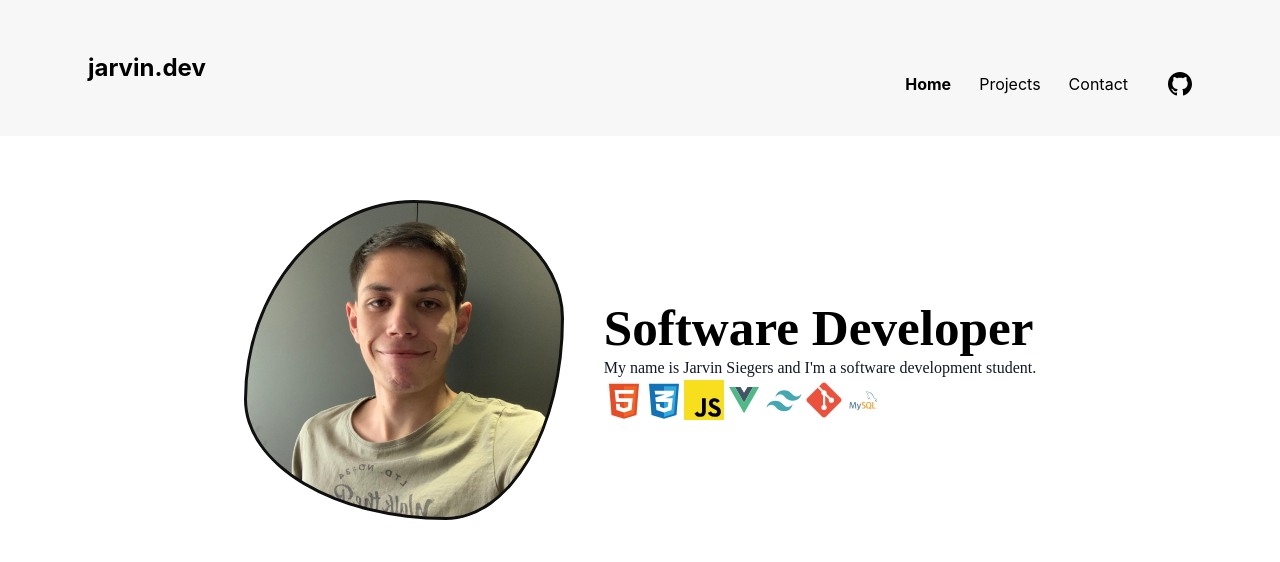
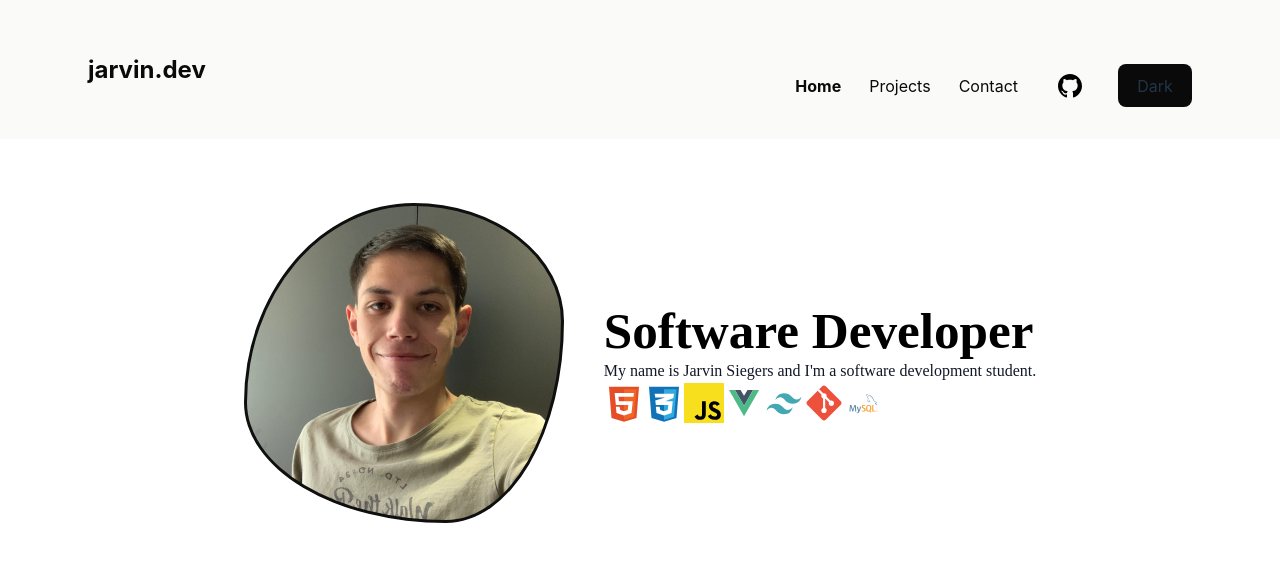
Before and after one commit to jarvin-s/portfolio, a Vue app: page / in a window 1280 px wide. Shown: the top 562 px of the page. Built offline with nearby package versions, Linux system fonts and the light colour scheme.

Commit message:
Add Dark Mode styling and what not

```diff
--- a/src/components/Navbar.vue
+++ b/src/components/Navbar.vue
@@ -1,10 +1,9 @@
 <template>
-    <div class="nav-container-div top-0">
+    <div class="bg-stone-50 dark:bg-zinc-900 top-0">
         <nav class="nav-container px-6 py-8 mx-auto md:flex md:justify-between md:items-center">
             <div class="flex items-center justify-between">
-                <RouterLink to="/" class="text-xl font-bold text-gray-800 md:text-2xl hover:text-red-900">
-                    <!-- <img class="w-36" src="/nav-logo.png"/> -->
-                    <h3 class="text-black">jarvin.dev</h3>
+                <RouterLink to="/" class="text-xl  md:text-2xl">
+                    <h3 class="text-neutral-950 font-bold dark:text-white">jarvin.dev</h3>
                 </RouterLink>
                 <div @click="showMenu = !showMenu" class="flex md:hidden">
                     <button type="button" class="text-gray-800 hover:text-gray-400 focus:outline-none focus:text-gray-400">
@@ -17,34 +16,32 @@
                 </div>
             </div>
 
-            <!-- Mobile Menu open: "block", Menu closed: "hidden" -->
             <ul :class="showMenu ? 'flex' : 'hidden'"
                 class="flex-col mt-8 md:flex md:space-y-0 md:flex-row md:items-center md:space-x-1 md:mt-0">
 
-                <li class="px-3 py-2 rounded-lg text-black hover:bg-gray-300">
+                <li class="px-3 py-2 rounded-lg text-neutral-950 dark:text-white hover:bg-gray-300">
                     <RouterLink :to="'/'"> Home </RouterLink>
                 </li>
 
-                <!-- <li class="px-3 py-2 rounded-lg text-black hover:bg-gray-300">
-                    <RouterLink :to="'/about'"> About </RouterLink>
-                </li> -->
-
-                <li class="px-3 py-2 rounded-lg text-black hover:bg-gray-300">
+                <li class="px-3 py-2 rounded-lg text-neutral-950 dark:text-white hover:bg-gray-300">
                     <RouterLink :to="'/projects'"> Projects </RouterLink>
                 </li>
 
-                <li class="px-3 py-2 rounded-lg text-black hover:bg-gray-300">
+                <li class="px-3 py-2 rounded-lg text-neutral-950 dark:text-white hover:bg-gray-300">
                     <RouterLink :to="'/contact'"> Contact </RouterLink>
                 </li>
 
                 <div class="flex justify-between items-center hidden sm:block">
                     <a target="_blank" href="https://github.com/jarvin-s/portfolio"
-                        className="ml-6 block text-slate-400 hover:text-slate-500 dark:hover:text-slate-300">
+                        className="ml-6 block text-slate-400 hover:text-slate-500 dark:text-slate-200 dark:hover:text-sky-300">
                         <svg xmlns="http://www.w3.org/2000/svg" width="24" height="24" viewBox="0 0 24 24">
                             <path
                                 d="M12 0c-6.626 0-12 5.373-12 12 0 5.302 3.438 9.8 8.207 11.387.599.111.793-.261.793-.577v-2.234c-3.338.726-4.033-1.416-4.033-1.416-.546-1.387-1.333-1.756-1.333-1.756-1.089-.745.083-.729.083-.729 1.205.084 1.839 1.237 1.839 1.237 1.07 1.834 2.807 1.304 3.492.997.107-.775.418-1.305.762-1.604-2.665-.305-5.467-1.334-5.467-5.931 0-1.311.469-2.381 1.236-3.221-.124-.303-.535-1.524.117-3.176 0 0 1.008-.322 3.301 1.23.957-.266 1.983-.399 3.003-.404 1.02.005 2.047.138 3.006.404 2.291-1.552 3.297-1.23 3.297-1.23.653 1.653.242 2.874.118 3.176.77.84 1.235 1.911 1.235 3.221 0 4.609-2.807 5.624-5.479 5.921.43.372.823 1.102.823 2.222v3.293c0 .319.192.694.801.576 4.765-1.589 8.199-6.086 8.199-11.386 0-6.627-5.373-12-12-12z" />
                         </svg>
                     </a>
+                </div>
+                <div class="flex justify-between items-center hidden pl-8 sm:block">
+                    <DarkModeToggle />
                 </div>
             </ul>
         </nav>
@@ -53,7 +50,11 @@
 
 <script>
 import { RouterLink } from 'vue-router'
+import DarkModeToggle from '@/components/DarkModeToggle.vue'
 export default {
+    components: {
+        DarkModeToggle
+    },
     data() {
         return {
             showMenu: false,
--- a/src/style.css
+++ b/src/style.css
@@ -61,14 +61,9 @@
 /* Hero stuff */
 .hero {
   display: flex;
-  flex-direction: column;
-  height: 100vh;
+  flex-direction: row;
   position: relative;
   width: 100%;
-}
-
-.nav-container-div {
-  background-color: #f7f7f7;
 }
 
 h1 {
@@ -102,9 +97,9 @@ button:focus-visible {
   padding: 2em;
 }
 
-svg:hover {
+/* svg:hover {
   fill: rgb(80, 79, 79);
-}
+} */
 
 li:hover {
   transition: 300ms;
--- a/src/views/Home.vue
+++ b/src/views/Home.vue
@@ -1,12 +1,12 @@
 <template>
-    <section id="home" class="hero">
+    <section id="home" class="hero dark:bg-slate-900">
         <div class="container mt-10 py-6 justify-center">
             <div class="content flex justify-center items-center gap-x-12 flex-col md:flex-row">
                 <div class="hero-main flex justify-center items-center gap-10 flex-col md:flex-row relative">
                     <div class="hero-img"></div>
                     <div class="hero-text">
-                        <h1 class="font-bold font-sans">Software Developer</h1>
-                        <p class="text-gray-900 font-sans">My name is Jarvin Siegers and I'm a software
+                        <h1 class="font-bold font-sans dark:text-slate-300">Software Developer</h1>
+                        <p class="text-gray-900 font-sans dark:text-slate-100">My name is Jarvin Siegers and I'm a software
                             development student.</p>
                         <ul class="flex flex-row">
                             <li><img class="w-10" src="/languages/HTML.svg" /></li>
@@ -23,9 +23,6 @@
         </div>
     </section>
 </template>
-
-<script>
-</script>
 
 <style>
 /* .content {
--- a/src/views/Projects.vue
+++ b/src/views/Projects.vue
@@ -1,6 +1,6 @@
 <template>
     <section id="projects" class="hero">
-        <div class="container mt-10 py-6 justify-center">
+        <!-- <div class="container mt-10 py-6 justify-center">
             <div class="content flex justify-center flex-col">
                 <div class="p-10 grid grid-cols-1 sm:grid-cols-1 md:grid-cols-3 lg:grid-cols-3 xl:grid-cols-3 gap-5">
                     <div v-for="repo in repos" :key="repo.id" class="rounded bg-white overflow-hidden shadow-lg">
@@ -19,7 +19,32 @@
                     </div>
                 </div>
             </div>
-        </div>
+        </div> -->
+        <v-card class="mx-auto" max-width="400">
+            <v-img class="align-end text-white" height="200" src="https://cdn.vuetifyjs.com/images/cards/docks.jpg" cover>
+                <v-card-title>Top 10 Australian beaches</v-card-title>
+            </v-img>
+
+            <v-card-subtitle class="pt-4">
+                Number 10
+            </v-card-subtitle>
+
+            <v-card-text>
+                <div>Whitehaven Beach</div>
+
+                <div>Whitsunday Island, Whitsunday Islands</div>
+            </v-card-text>
+
+            <v-card-actions>
+                <v-btn color="orange">
+                    Share
+                </v-btn>
+
+                <v-btn color="orange">
+                    Explore
+                </v-btn>
+            </v-card-actions>
+        </v-card>
         <v-card class="mx-auto" max-width="400">
             <v-img class="align-end text-white" height="200" src="https://cdn.vuetifyjs.com/images/cards/docks.jpg" cover>
                 <v-card-title>Top 10 Australian beaches</v-card-title>
```
